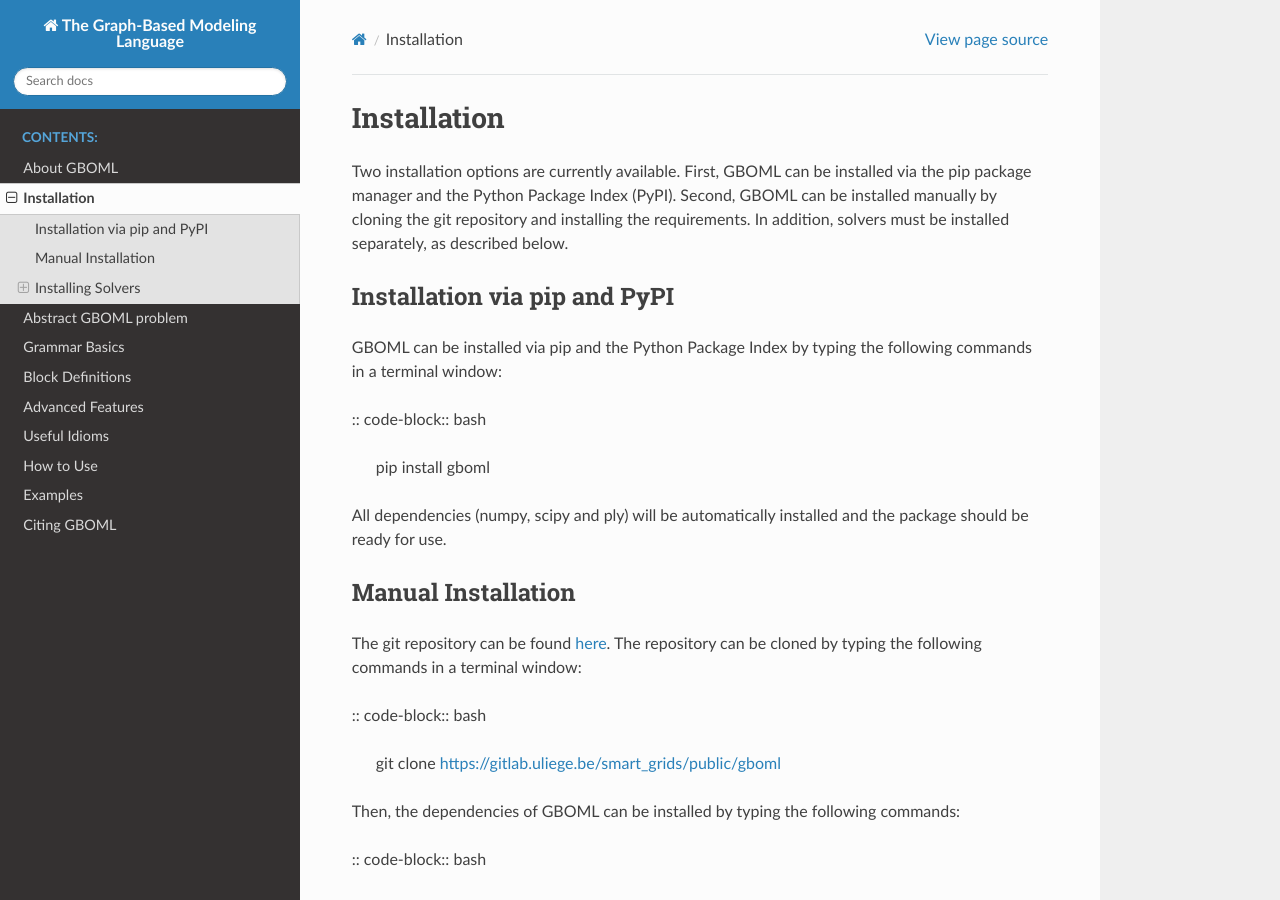
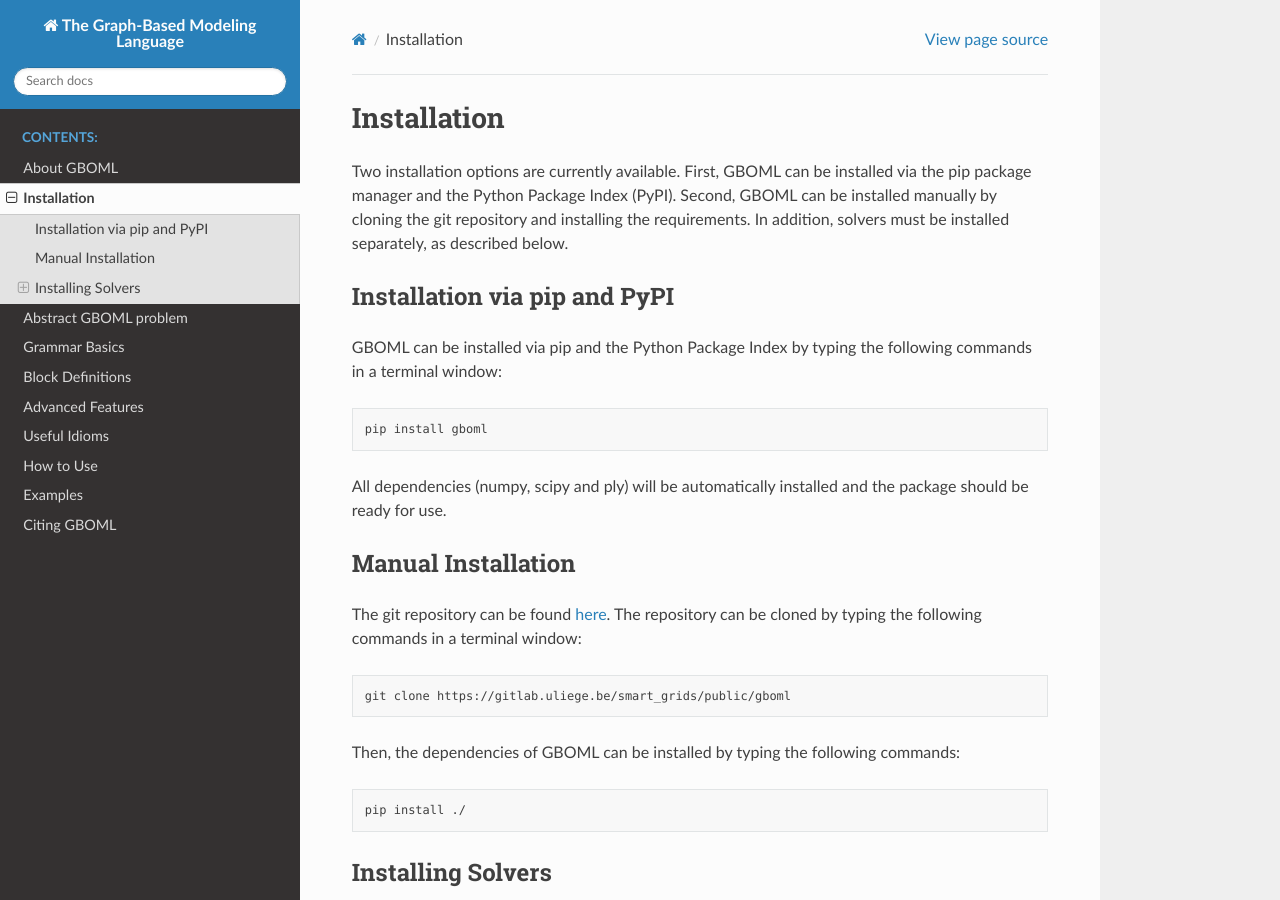
Before and after one commit to MathiasPBerger/gboml-docs-test, a Sphinx documentation site: the page built from docs/source/installation.rst, in a window 1280 px wide and 900 px high. Built offline with Sphinx 7.4.7 and the Read the Docs theme 2.0.0, drawn with Linux system fonts in a browser that asks for light colours.

Commit message:
Corrected code block indentation in installation.

```diff
--- a/docs/source/installation.rst
+++ b/docs/source/installation.rst
@@ -9,7 +9,7 @@
 
 GBOML can be installed via pip and the Python Package Index by typing the following commands in a terminal window:
 
-:: code-block:: bash
+.. code-block:: bash
 
 	pip install gboml
 
@@ -20,13 +20,13 @@
 
 The git repository can be found `here <https://gitlab.uliege.be/smart_grids/public/gboml>`_. The repository can be cloned by typing the following commands in a terminal window:
 
-:: code-block:: bash
+.. code-block:: bash
 
 	git clone https://gitlab.uliege.be/smart_grids/public/gboml
 
 Then, the dependencies of GBOML can be installed by typing the following commands:
 
-:: code-block:: bash
+.. code-block:: bash
 
 	pip install ./
 
```
